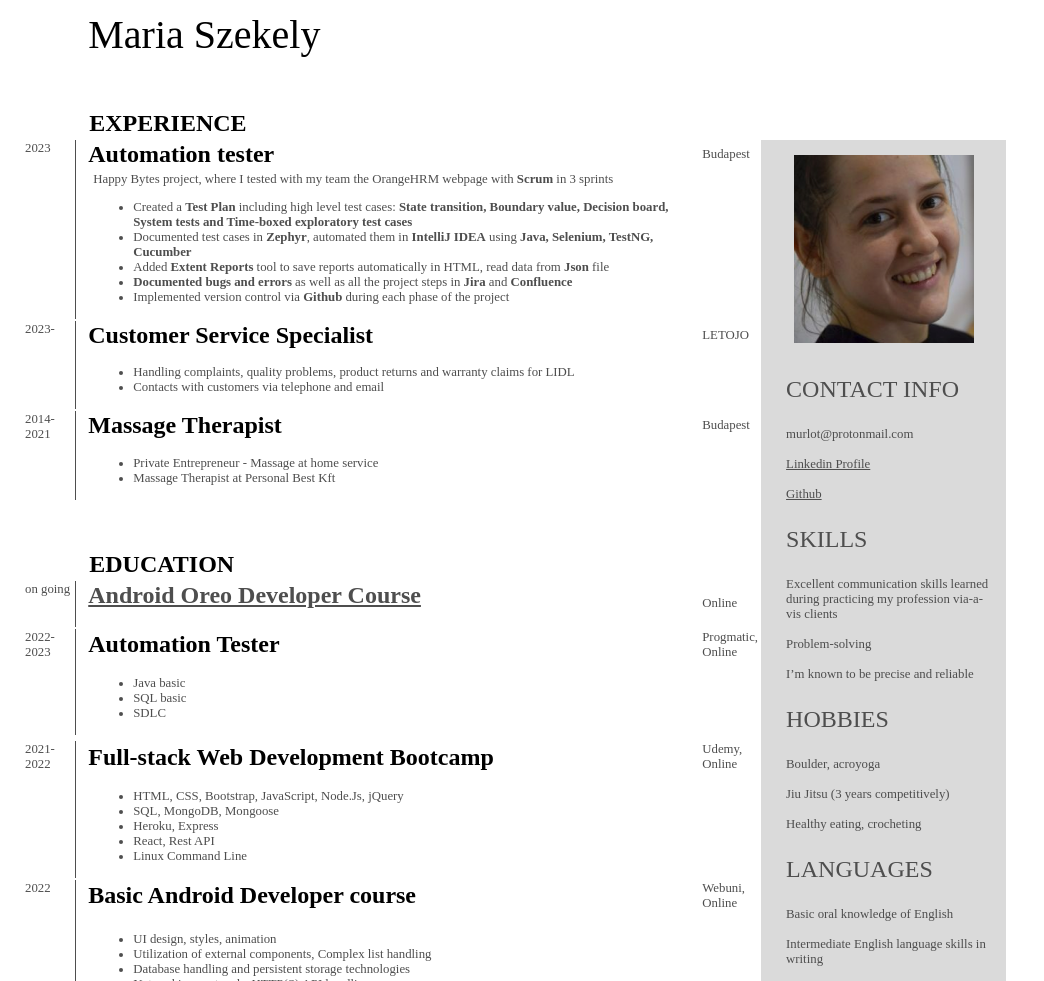
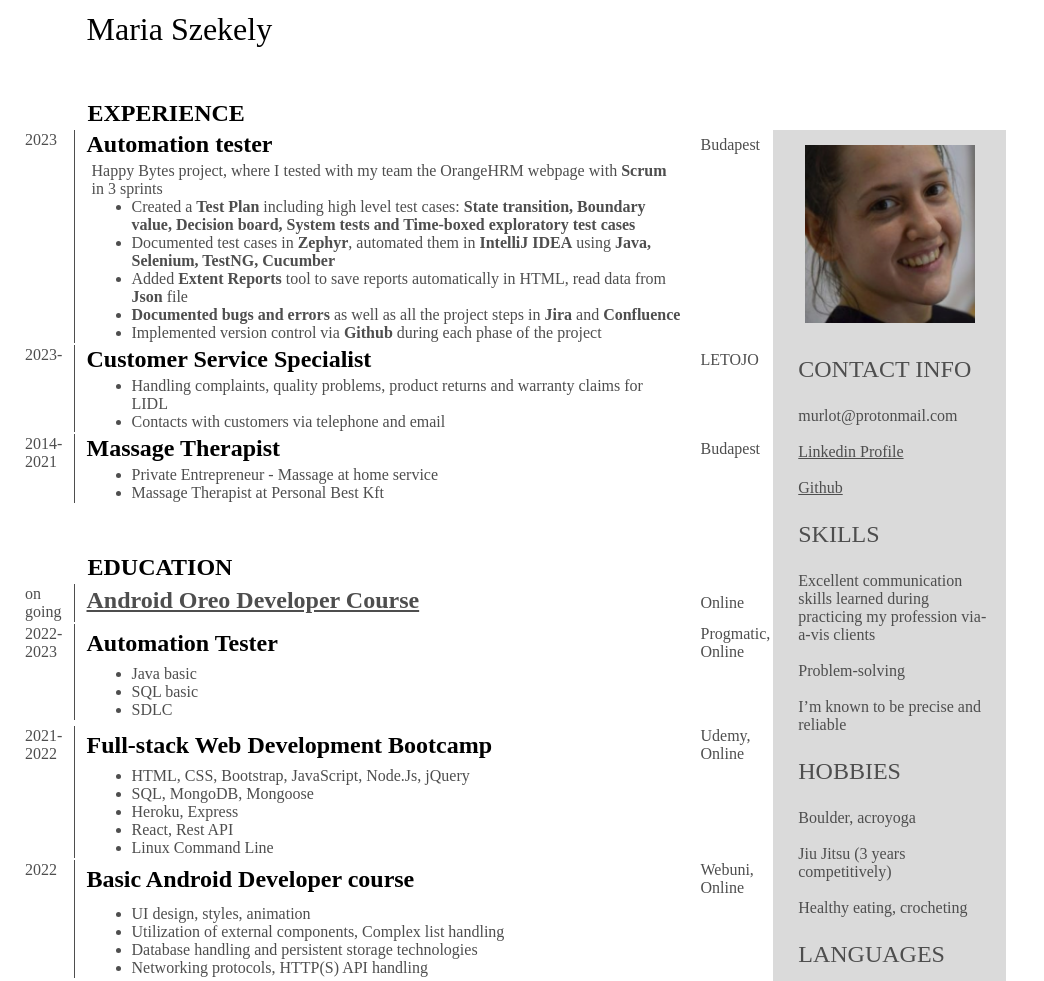
Before and after one commit to Meripop/CV, a plain HTML site: page index.html in a window 1280 px wide. Shown: the top 981 px of the page, without its empty margins (0-1044 px from the left). Drawn offline with Linux system fonts and the light colour scheme.

Commit message:
Update style.css

```diff
--- a/css/style.css
+++ b/css/style.css
@@ -12,7 +12,7 @@ body{
 }
 .name{
   padding-left: 10px;
-  font-size: 2.5rem;
+  font-size: 2rem;
 }
 .title{
   margin-bottom: 0;
@@ -28,7 +28,7 @@ body{
 }
 .grayText{
   color: #4e4e4e;
-  font-size: 0.8rem;
+  font-size: 1rem;
   padding-left: 15px;
 }
 img{
@@ -47,3 +47,7 @@ img{
 a{
   color: #4e4e4e;
 }
+ul{
+  margin-top: 0;
+  margin-bottom: 0;
+}
```
